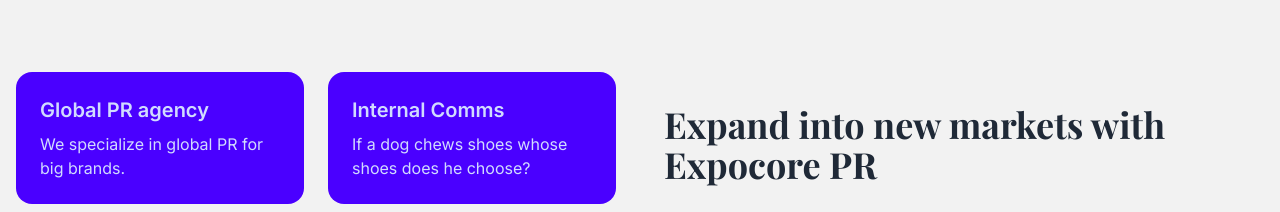
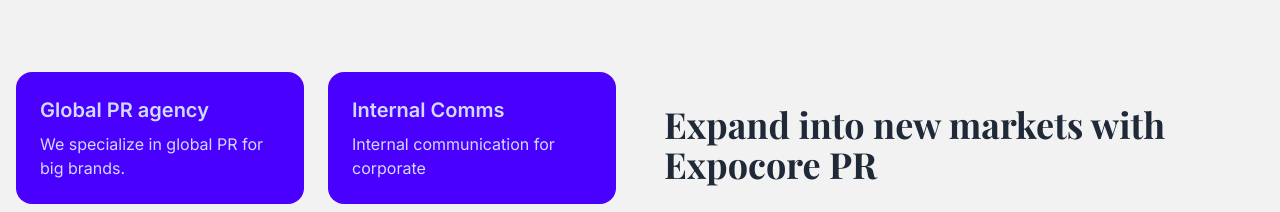
Before and after one commit to Edmondakwasi/expocore_pr, a React (Vite) app in the folder EPCPR/: page / in a window 1280 px wide. Shown: the part 1320-1532 px from the top of the page. Built offline with nearby package versions, Linux system fonts and the light colour scheme; a web font is replaced by a local one.

Commit message:
added a discription to the second card

```diff
--- a/EPCPR/src/components/Services.jsx
+++ b/EPCPR/src/components/Services.jsx
@@ -17,7 +17,7 @@
             <div className="card bg-primary text-primary-content">
               <div className="card-body p-4 md:p-6">
                 <h2 className="font-sans card-title text-lg md:text-xl">Internal Comms</h2>
-                <p className="font-sans text-sm md:text-base">If a dog chews shoes whose shoes does he choose?</p>
+                <p className="font-sans text-sm md:text-base">Internal communication for corporate</p>
               </div>
             </div>
 
```
